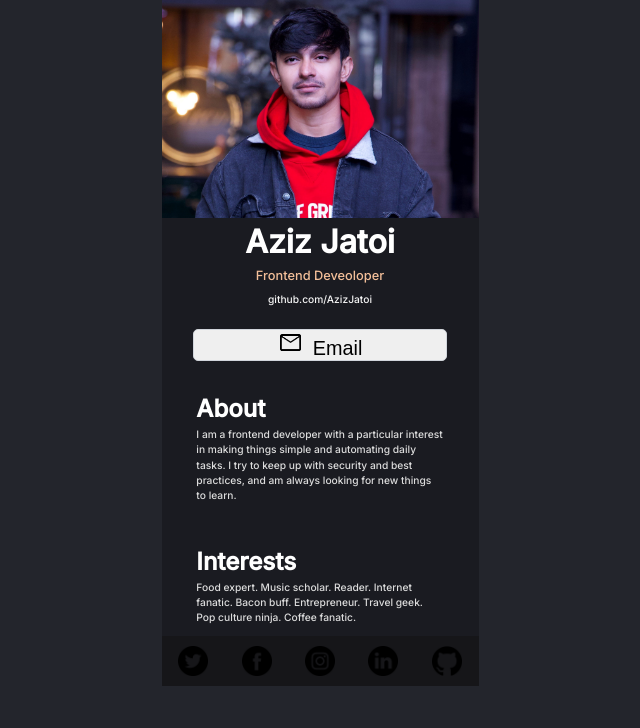
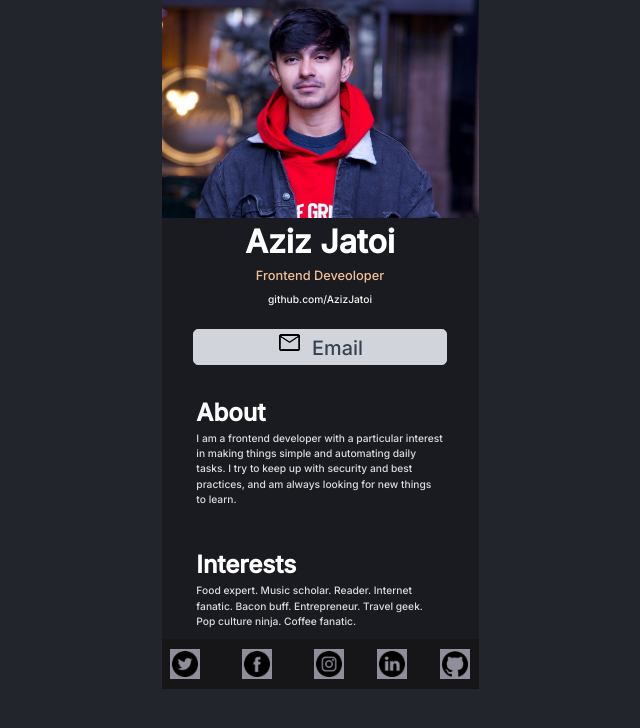
Before and after one commit to AzizJatoi/Digital-Business-Card, a React app: page / in a window 1280 px wide. Shown: the whole page, without its empty margins (320-960 px from the left). Built offline with nearby package versions, Linux system fonts and the light colour scheme.

Commit message:
final changes

```diff
--- a/src/App.css
+++ b/src/App.css
@@ -11,6 +11,7 @@ body {
 }
 a {
     text-decoration: none;
+    color: #374151;
 }
 img {
     margin: auto;
@@ -45,12 +46,14 @@ h1 {
     font-size: 10.24px;
     margin-top: 15px;
 }
-button{
+.email{
     font-size: 1.24rem;
     border-radius: 5px;
     border: 1px solid #D1D5DB;
     width: 80%;
     margin-top: 20px;
+    background-color: #D1D5DB;
+    margin-left: 10%;
 }
 
 .mail-icon {
@@ -89,8 +92,12 @@ footer {
     padding-top: 10px;
     padding-bottom: 10px;
     justify-content: space-around;
+    gap: 1.5em;
 }
 
 footer img {
     width: 30px;
+    color: red;
+    background-color: #918E9B;
+    padding: 2px;
 }
--- a/src/Footer.js
+++ b/src/Footer.js
@@ -8,7 +8,7 @@ function Footer() {
             <img src={require('../src/images/twitter.png')} alt="twitter logo" className='footer-icons'/>
             <img src={require('../src/images/facebook.png')} alt="facebook logo" className='footer-icons'/>
             <img src={require('../src/images/instagram.png')} alt="instagram logo" className='footer-icons'/>
-            <img src={require('../src/images/linkedin.png')}alt="linkedin logo" className='footer-icons' />
+            <a href='https://www.linkedin.com/in/abdul-aziz-jatoi/'><img src={require('../src/images/linkedin.png')}alt="linkedin logo" className='footer-icons' /></a>
             <img src={require('../src/images/github.png')} alt="github logo" className='footer-icons'/>
             </footer>
         </div>
--- a/src/Header.js
+++ b/src/Header.js
@@ -9,8 +9,7 @@ function Header() {
         <h1>Aziz Jatoi</h1>
         <p className='profession'>Frontend Deveoloper</p>
         <a className='github-link' href="https://github.com/AzizJatoi">github.com/AzizJatoi</a>
-        <button><img src={require('../src/images/Mail.png')} alt="person" className="mail-icon" />
-         Email</button>
+        <p className="email"><img src={require('../src/images/Mail.png')} alt="mail" className="mail-icon" /><a href="mailto:emailazizalij@gmail.com">Email</a></p>
         </div>
       </header>
     </div>
```
